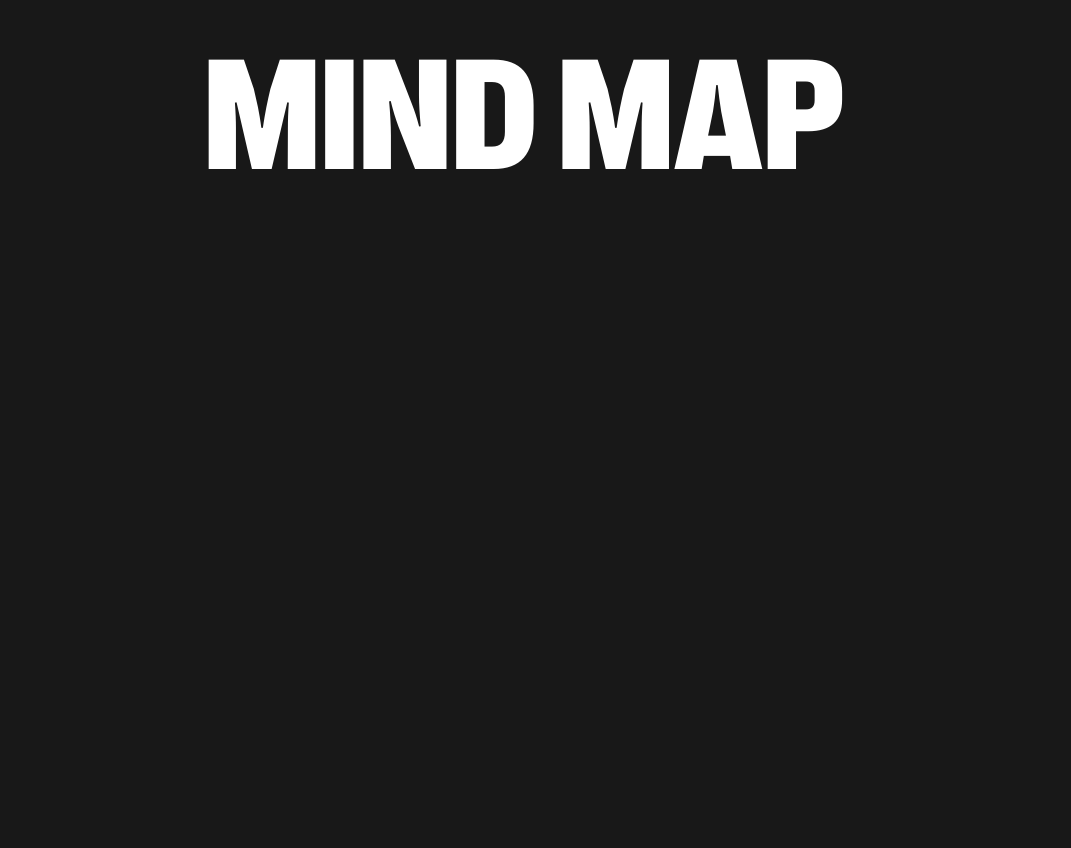
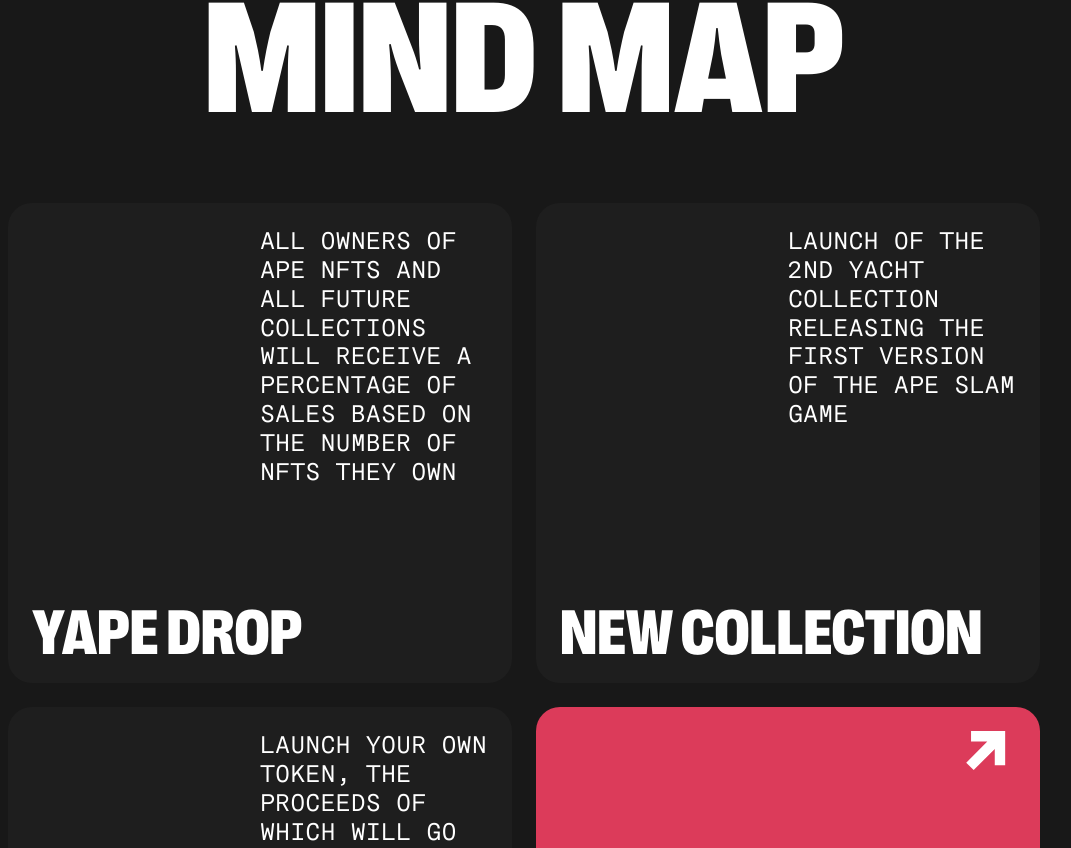
Before and after one commit to Samokhvalova-Nata/Ape-NFT, a React (Create React App) app: page / in a window 1280 px wide. Shown: the part 1933-2781 px from the top of the page, without its empty margins (116-1187 px from the left). Before the commit the page ends 2290 px from the top, so only its background shows below. Built offline with nearby package versions, Linux system fonts and the light colour scheme.

Commit message:
Add grid for MindMap

```diff
--- a/package.json
+++ b/package.json
@@ -13,6 +13,7 @@
     "react": "^18.1.0",
     "react-dom": "^18.1.0",
     "react-scripts": "5.0.1",
+    "react-scroll": "^1.9.0",
     "react-slick": "^0.30.2",
     "slick-carousel": "^1.8.1",
     "swiper": "^11.0.7",
--- a/src/components/Button/Button.jsx
+++ b/src/components/Button/Button.jsx
@@ -1,8 +1,12 @@
 import { MainButton } from "./Button.styled";
 
-const Button = ({ text, handler, disabled=false }) => {
+
+const Button = ({ text,  disabled=false, children }) => {
     return (
-        <MainButton type="button" onClick={handler} disabled={disabled}>{text}</MainButton>
+        <MainButton type="button" disabled={disabled}>
+            {children}
+            {/* {text} */}
+        </MainButton>
     );
 };
 
--- a/src/components/Hero/Hero.jsx
+++ b/src/components/Hero/Hero.jsx
@@ -7,6 +7,7 @@ import imgTablet2x from '../../images/pic/hero-tablet-2x.png';
 import imgDesktop1x from '../../images/pic/hero-desktop-1x.png';
 import imgDesktop2x from '../../images/pic/hero-desktop-2x.png';
 import Button from 'components/Button/Button';
+import { Link } from 'react-scroll';
 
 
 export const Hero = () => {
@@ -32,7 +33,9 @@ export const Hero = () => {
           <HeroTitleText>Apes aRe eveRywhere</HeroTitleText>
         </div>
         <div>
-          <Button text={'MEET APES'} />
+          <Button>
+            <Link to="mind" smooth={true} duration={500}>{'MEET APES'}</Link>
+          </Button>
           <HeroText>Yacht Ape is a collection of unique digital apes that you can own in NFT format</HeroText>
         </div>
       </HeroWrap>
--- a/src/components/MindMap/MindMap.jsx
+++ b/src/components/MindMap/MindMap.jsx
@@ -1,35 +1,41 @@
 import React from 'react';
-import { MindMapContainer, MindMapTitle} from './MindMap.styled';
+import { GridContainer, MindMapContainer, MindMapTitle} from './MindMap.styled';
 import { SwiperMobile } from 'components/SwiperMobile';
-// import { MindMapItem } from 'components/MindMapItem';
+import { MindMapItem } from 'components/MindMapItem';
 
 
 
-// const mainMapCards = [
-//   {
-//     text: 'All owners of APE NFTs and all future collections will receive a percentage of sales based on the number of NFTs they own',
-//     title: 'YAPE DROP'
-//   },
-//   {
-//     text: 'Launch of the 2nd YACHT Collection Releasing the first version of the Ape Slam Game',
-//     title: 'New Collection'
-//   },
-//   {
-//     text: 'Launch your own token, the proceeds of which will go to a global fund to LAUNCH YACHT CLUB AND PROMOTE it',
-//     title: 'Token'
-//   },
-//   {
-//     text: '',
-//     title: 'Learn more in mind map'
-//   }
-// ];
+const mainMapCards = [
+  {
+    text: 'All owners of APE NFTs and all future collections will receive a percentage of sales based on the number of NFTs they own',
+    title: 'YAPE DROP'
+  },
+  {
+    text: 'Launch of the 2nd YACHT Collection Releasing the first version of the Ape Slam Game',
+    title: 'New Collection'
+  },
+  {
+    text: 'Launch your own token, the proceeds of which will go to a global fund to LAUNCH YACHT CLUB AND PROMOTE it',
+    title: 'Token'
+  },
+  {
+    text: '',
+    title: 'Learn more in mind map'
+  }
+];
 
 export const MindMap = () => {
 
   return (
-    <MindMapContainer>
+    <MindMapContainer id="mind">
       <MindMapTitle>Mind map</MindMapTitle>
-      <SwiperMobile/>
+      <SwiperMobile />
+
+      <GridContainer>
+        {mainMapCards.map(({ text, title }) => (
+          <MindMapItem key={title} text={text} title={title}/>
+      ))}
+      </GridContainer>
 
     </MindMapContainer>
   );
--- a/src/components/MindMap/MindMap.styled.jsx
+++ b/src/components/MindMap/MindMap.styled.jsx
@@ -14,6 +14,7 @@ export const MindMapContainer = styled.section`
   @media screen and (min-width: 768px) {
     margin-top: 80px;
     padding: 0px 88px 0px 88px;
+    height: 100%;
   }
 
   @media screen and (min-width: 1280px) {
@@ -40,3 +41,23 @@ export const MindMapTitle = styled.h2`
     margin-bottom: 80px;
   }
 `;
+
+
+export const GridContainer = styled.div`
+  @media screen and (max-width: 767px) {
+      display: none;
+    }
+
+  @media screen and (min-width: 768px) {
+    display: grid;
+    grid-template-columns: repeat(2, 1fr);
+    gap: 24px;
+  }
+`;
+
+export const Card = styled.div`
+  background-color: #f0f0f0;
+  padding: 20px;
+  border-radius: 8px;
+  box-shadow: 0 0 10px rgba(0, 0, 0, 0.1);
+`;
--- a/src/components/MindMapItem/MindMapItem.styled.jsx
+++ b/src/components/MindMapItem/MindMapItem.styled.jsx
@@ -45,6 +45,7 @@ export const Link = styled.a`
     fill: var(--primary-text-color);
     transition: right var(--transition);
 
+
     @media screen and (min-width: 1280px) {
       width: 39.54px;
       height: 39.54px;
@@ -55,7 +56,13 @@ export const Link = styled.a`
 export const Text = styled.p`
   text-transform: uppercase;
 
+  @media screen and (min-width: 768px) {
+      width: 128px;
+      align-self: flex-end;
+    }
+
   @media screen and (min-width: 1280px) {
+    width: 228px;
     font-size: 24px;
     line-height: 1.2;
   }
```
Also changed, not shown: 1 other file (tests, documents, lock files or other folders).
